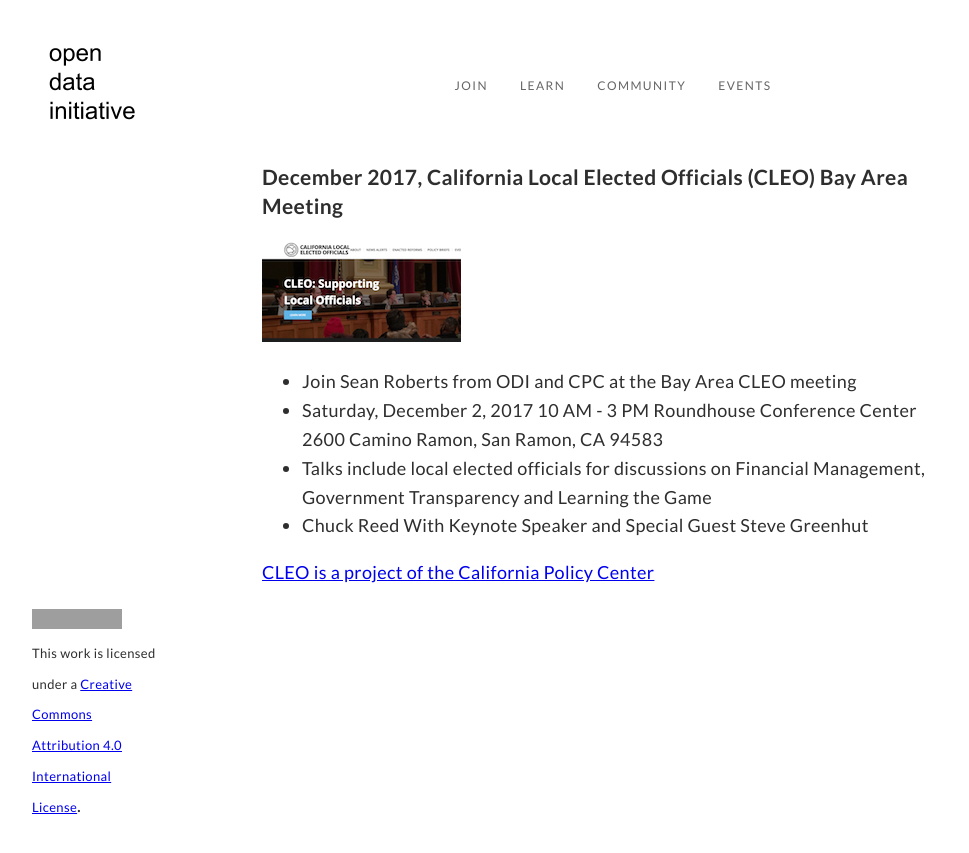
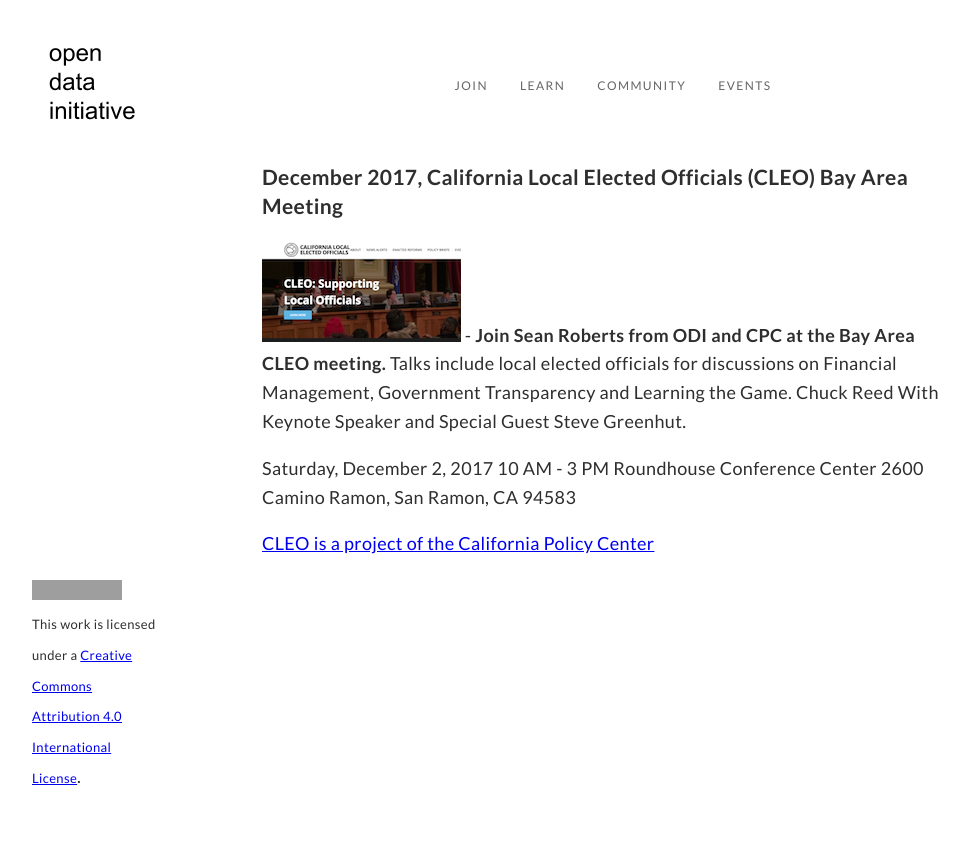
Before and after one commit to opendatainitiative/opendatainitiative.github.io, a Jekyll site: the page built from _posts/2017-11-30-cpc-san-ramon.md, in a window 1280 px wide. Shown: the top 853 px of the page, without its empty margins (35-1004 px from the left). Built offline with Jekyll 4.4.1, drawn with Linux system fonts in a browser that asks for light colours; grey boxes are pictures that could not be loaded.

```diff
--- a/_posts/2017-11-30-cpc-san-ramon.md
+++ b/_posts/2017-11-30-cpc-san-ramon.md
@@ -5,19 +5,17 @@ date:   2017-11-30 13:00 -0800
 categories: events
 ---
 ### December 2017, California Local Elected Officials (CLEO) Bay Area Meeting
+
 <a href="https://calocalelectedofficials.org/events/" target="_blank">
 <img src="{{'/assets/img/cleo_home_small.png'}}"
-alt="December 2017 CPC CLEO"></a>
+alt="December 2017 CPC CLEO"></a> - **Join Sean Roberts from ODI and CPC at the Bay Area CLEO meeting.**
+Talks include local elected officials for discussions on
+Financial Management, Government Transparency and
+Learning the Game. Chuck Reed With Keynote Speaker and Special Guest Steve Greenhut.
 
-* Join Sean Roberts from ODI and CPC at the Bay Area CLEO meeting
-* Saturday, December 2, 2017 10 AM - 3 PM
+Saturday, December 2, 2017 10 AM - 3 PM
 Roundhouse Conference Center
 2600 Camino Ramon, San Ramon, CA 94583
-* Talks include local elected officials for discussions on
-Financial Management, Government Transparency and
-Learning the Game
-* Chuck Reed With Keynote Speaker
-and Special Guest Steve Greenhut
 
 <a href="http://californiapolicycenter.org/" target="_blank">
 CLEO is a project of the California Policy Center</a>
```
